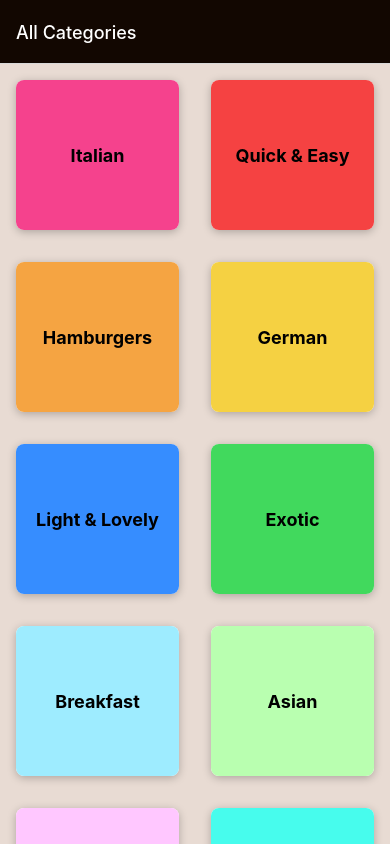
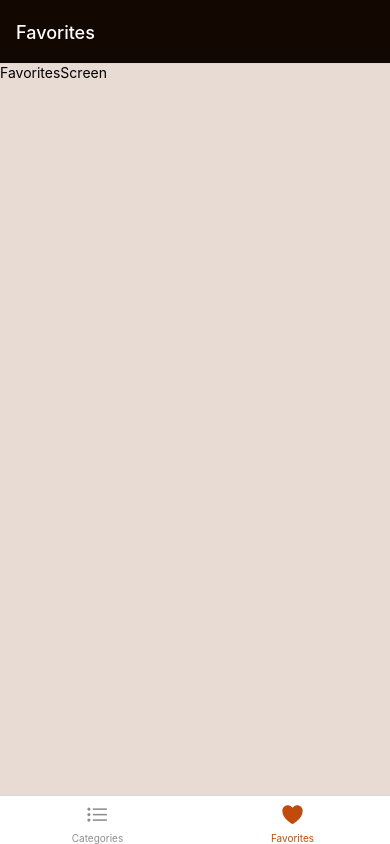
Before and after one commit to mickmaratta/react-native-meals, a React Native app: screen /Favorites in a window 390 px wide. Built offline with nearby package versions, Linux system fonts and the light colour scheme.

Commit message:
Added BottomTab Navigator

```diff
--- a/App.js
+++ b/App.js
@@ -1,16 +1,44 @@
 import { StatusBar } from "expo-status-bar";
-import { StyleSheet } from "react-native";
+import { StyleSheet, Text } from "react-native";
 import { NavigationContainer } from "@react-navigation/native";
 import { createNativeStackNavigator } from "@react-navigation/native-stack";
+import { createBottomTabNavigator } from "@react-navigation/bottom-tabs";
+import { Ionicons } from '@expo/vector-icons'
+
 
 import CategoriesScreen from "./screens/CategoriesScreen";
 import MealsOverviewScreen from "./screens/MealsOverviewScreen";
 import MealDetailScreen from "./screens/MealDetailsScreen";
+import FavoritesScreen from "./screens/FavoritesScreen";
 
 const Stack = createNativeStackNavigator();
+const Tab = createBottomTabNavigator();
 
-function DrawerNavigator() {
-  return
+function TabNavigator() {
+  const activeColor = '#c14b0c';
+
+  return (
+    <Tab.Navigator
+      // sceneContainerStyle: { {backgroundColor: "#e8dbd3" }}
+      sceneContainerStyle={{ backgroundColor: "#e8dbd3" }}
+      screenOptions={{
+        headerStyle: { backgroundColor: "#120701" },
+        headerTintColor: "white",
+        tabBarActiveTintColor: activeColor,
+      }}
+    >
+      <Tab.Screen name="Categories" component={CategoriesScreen} options={{
+            tabBarIcon: ({ color, size }) => (
+              <Ionicons name="list-outline" color={color} size={size} />
+            ),
+          }}/>
+      <Tab.Screen name="Favorites" component={FavoritesScreen} options={{
+            tabBarIcon: ({ color, size }) => (
+              <Ionicons name="heart" color={color} size={size} />
+            ),
+          }}/>
+    </Tab.Navigator>
+  );
 }
 
 export default function App() {
@@ -27,10 +55,10 @@ export default function App() {
           }}
         >
           <Stack.Screen
-            name="MealsCategories"
-            component={CategoriesScreen}
+            name="TabScreen"
+            component={TabNavigator}
             options={{
-              title: "All Categories",
+              headerShown: false,
             }}
           />
           <Stack.Screen name="MealsOverview" component={MealsOverviewScreen} />
--- a/components/CategoryGridTile.js
+++ b/components/CategoryGridTile.js
@@ -26,7 +26,7 @@ const styles = StyleSheet.create({
   gridItem: {
     flex: 1,
     margin: 16,
-    height: 150,
+    height: 90,
     borderRadius: 8,
     elevation: 4,
     backgroundColor: "white",
--- a/package.json
+++ b/package.json
@@ -9,6 +9,7 @@
     "web": "expo start --web"
   },
   "dependencies": {
+    "@react-navigation/bottom-tabs": "^6.5.3",
     "@react-navigation/drawer": "^6.5.7",
     "@react-navigation/native": "^6.1.2",
     "@react-navigation/native-stack": "^6.9.8",
--- /dev/null
+++ b/screens/FavoritesScreen.js
@@ -0,0 +1,14 @@
+import { StyleSheet, Text, View } from 'react-native'
+import React from 'react'
+
+const FavoritesScreen = () => {
+  return (
+    <View>
+      <Text>FavoritesScreen</Text>
+    </View>
+  )
+}
+
+export default FavoritesScreen
+
+const styles = StyleSheet.create({})
--- a/screens/MealDetailsScreen.js
+++ b/screens/MealDetailsScreen.js
@@ -16,6 +16,7 @@ const MealDetailScreen = ({ route, navigation }) => {
   }
  useLayoutEffect(() => {
   navigation.setOptions({
+    title: selectedMeal.title,
     headerRight: () => {
       return <IconButton icon='star' color='white' onPress={headerButtonPressHandler}/>
     }
```
Also changed, not shown: 1 other file (tests, documents, lock files or other folders).
